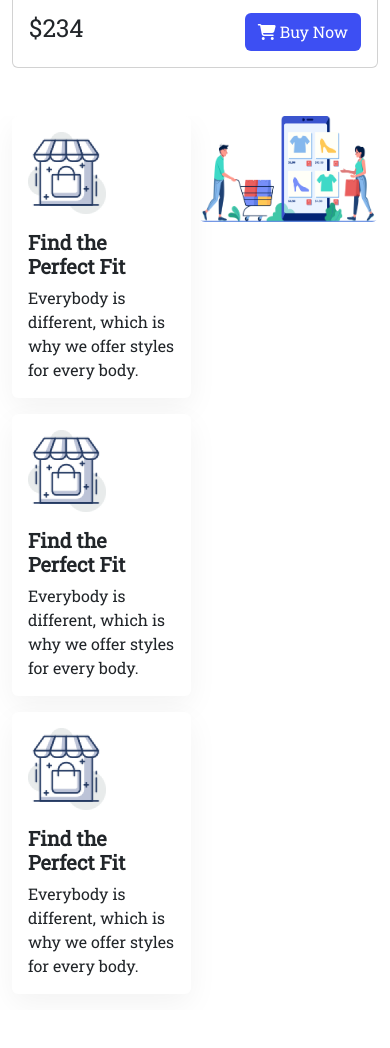
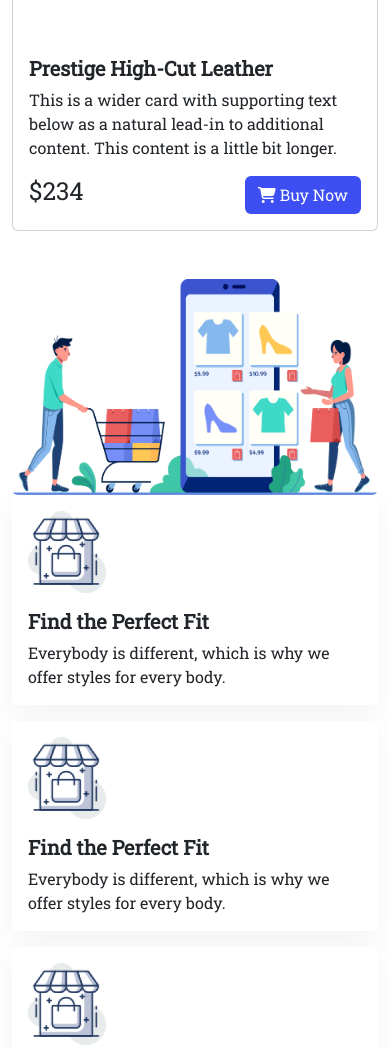
Before and after one commit to MRJ2812/nike, a plain HTML site: page index.html in a window 390 px wide. Shown: the part 4042-5090 px from the top of the page. Drawn offline with Linux system fonts and the light colour scheme; a web font is replaced by a local one.

Commit message:
last commit

```diff
--- a/index.html
+++ b/index.html
@@ -60,10 +60,10 @@
         <section style="background-color:rgba(255, 249, 244, 1) ;">
             <div class="container">
                 <div class="row d-flex justify-content-around pb-5">
-                    <div class="col-5 col-sm-12">
+                    <div class="col-lg-5 col-sm-12">
                         <img class="img-fluid" src="images/Group 33092.png" alt="">
                     </div>
-                    <div class="col-6 col-sm-12 mt-5">
+                    <div class="col-lg-6 col-sm-12 mt-5">
                         <h2 class="fw-bold"> <span style="color: rgba(250, 128, 76, 1);"> NIKE REACT</span><br>
                             INFINITY RUN 2</h2>
                         <p>Lorem ipsum, dolor sit amet consectetur adipisicing elit. Adipisci eum recusandae
@@ -200,8 +200,8 @@
 
         <section class="contaier my-5">
             <div class="container overflow-hidden">
-                <div class="row gx-2">
-                    <div class="col">
+                <div class="row gx-2 d-flex flex-column-reverse flex-lg-row">
+                    <div class="col-lg-6 col-sm-12 ">
                         <div class="card mb-3 footer-card border-0" style="max-width: 540px;">
                             <div class="row g-0">
                                 <div class="col-md-3 ">
@@ -253,7 +253,7 @@
                         </div>
 
                     </div>
-                    <div class="col">
+                    <div class="col-lg-6 col-sm-12 ">
                         <img class="img-fluid rounded " src="icons/XMLID 1.png" alt="">
                     </div>
                 </div>
```
